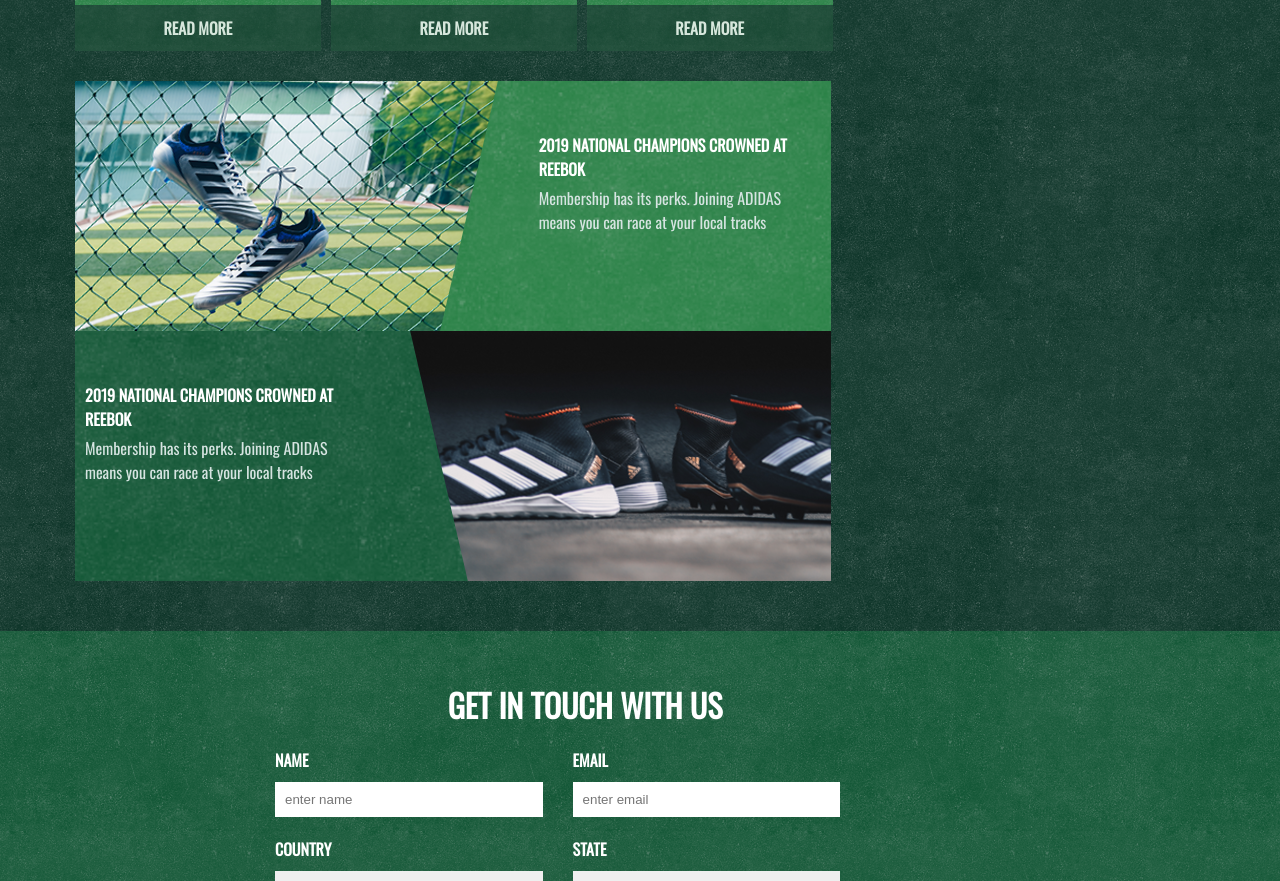
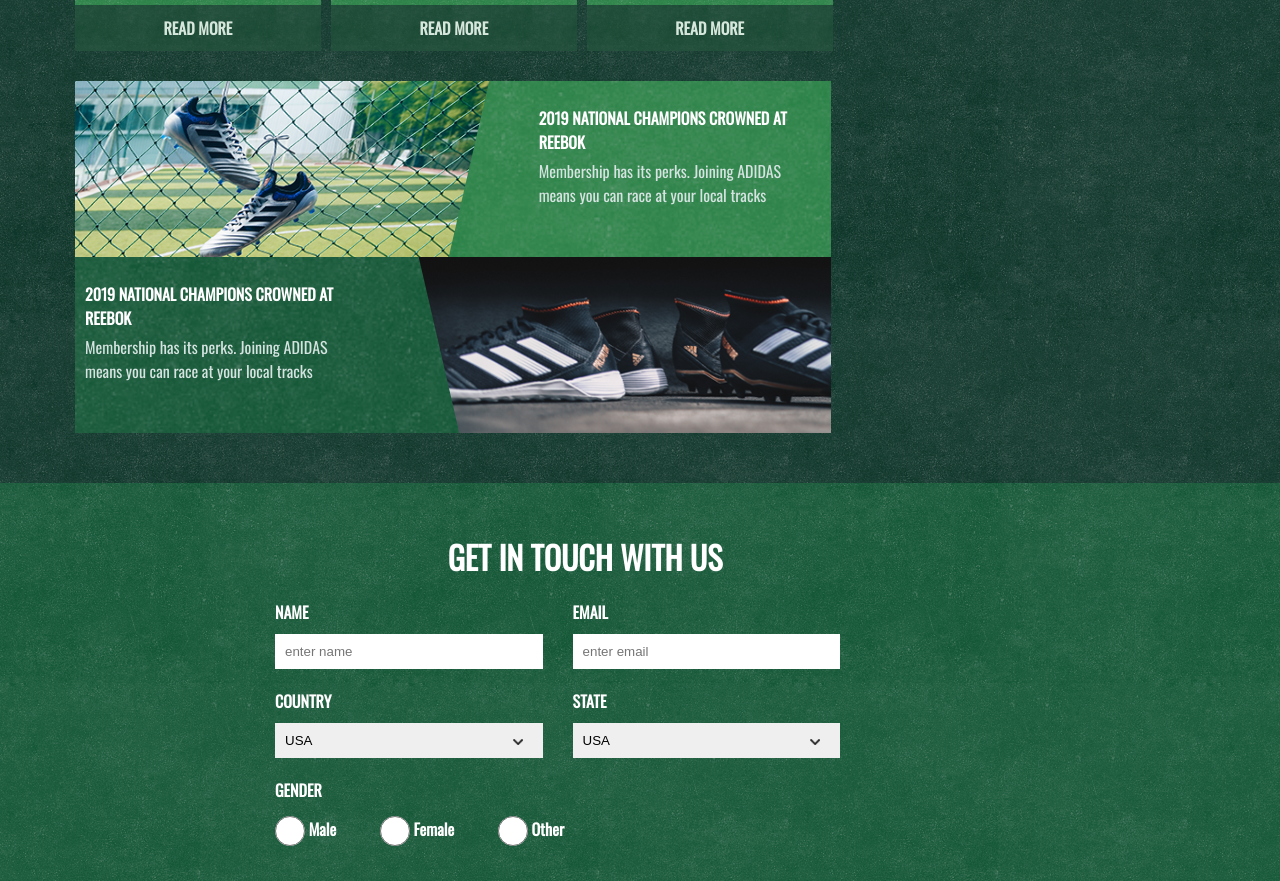
Before and after one commit to noumanwpbrigade/wpbrigade_first_PSD0.02, a plain HTML site: page index.html in a window 1280 px wide. Shown: the part 1345-2226 px from the top of the page. Drawn offline with nearby package versions, Linux system fonts and the light colour scheme; some packages are replaced by stand-ins of ours; a script that the page names is missing.

Commit message:
zig-zag-img fixed

```diff
--- a/css/style.css
+++ b/css/style.css
@@ -524,13 +524,14 @@ hr {
     background-size: cover;
 
     overflow: hidden;
+    align-items:stretch;
 
     position: relative;
+
 }
 
 .zig-zag-img-1 {
     width: 60%;
-    height: 250px;
 
     background-image: url(../assets/zig-zag-img-1.png);
     background-size: cover;
@@ -546,7 +547,7 @@ hr {
 .zig-zag-content {
     width: 40%;
 
-    padding-inline: 5px ;
+    padding: 20px 5px 0px ;
     text-align: center;
 }
 .zig-zag-content .card-title, .zig-zag-content .card-text {
@@ -558,13 +559,13 @@ hr {
     background-image: url('../assets/pattern-bg.png');
     background-size: cover;
 
+    align-items: stretch;
     overflow: hidden;
 }
 
 
 .zig-zag-img-2 {
     width: 65%;
-    height: 250px;
     background-image: url(../assets/zig-zag-img-2.png);
     background-size: cover;
     background-repeat: no-repeat;
```
Also changed, not shown: index.html (+1 -0 lines).
